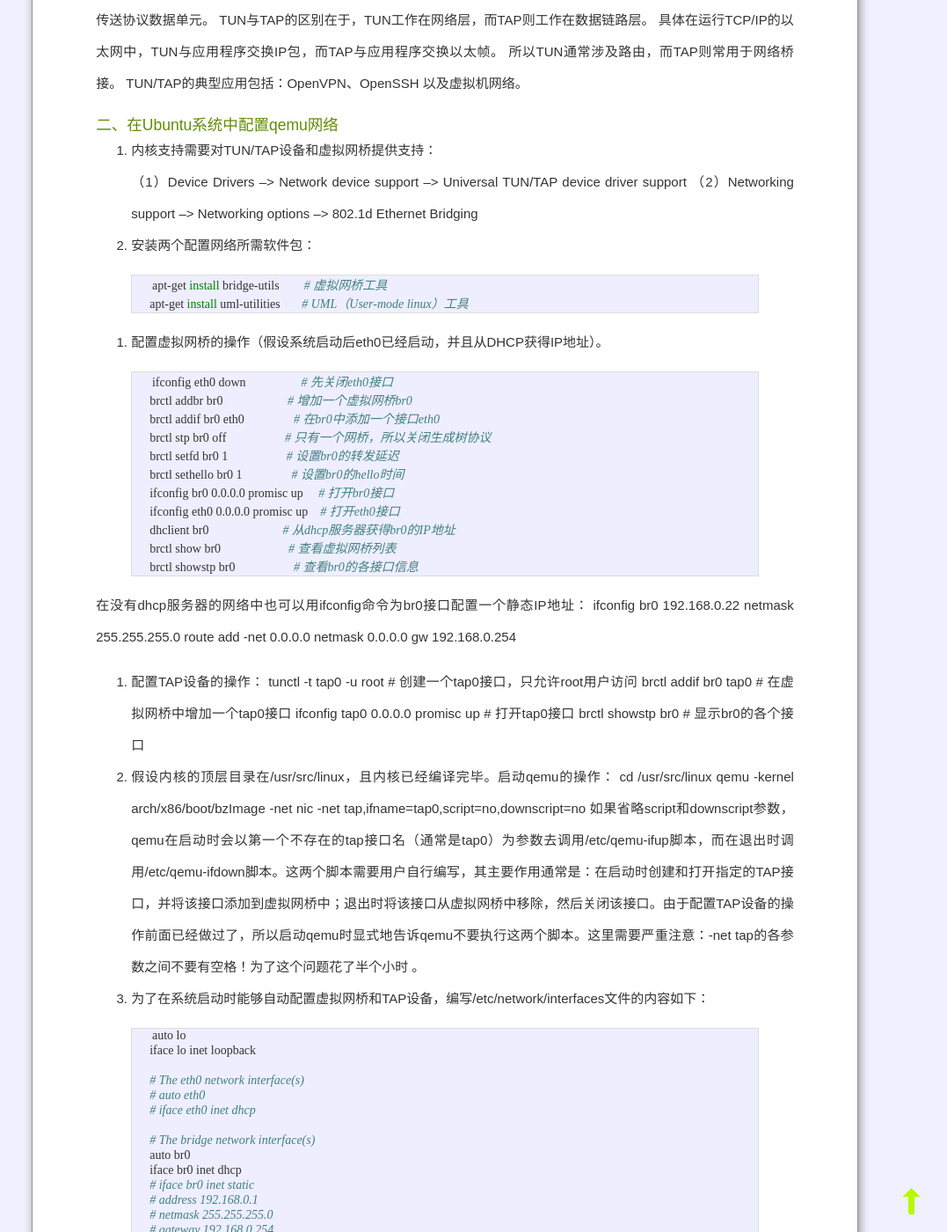
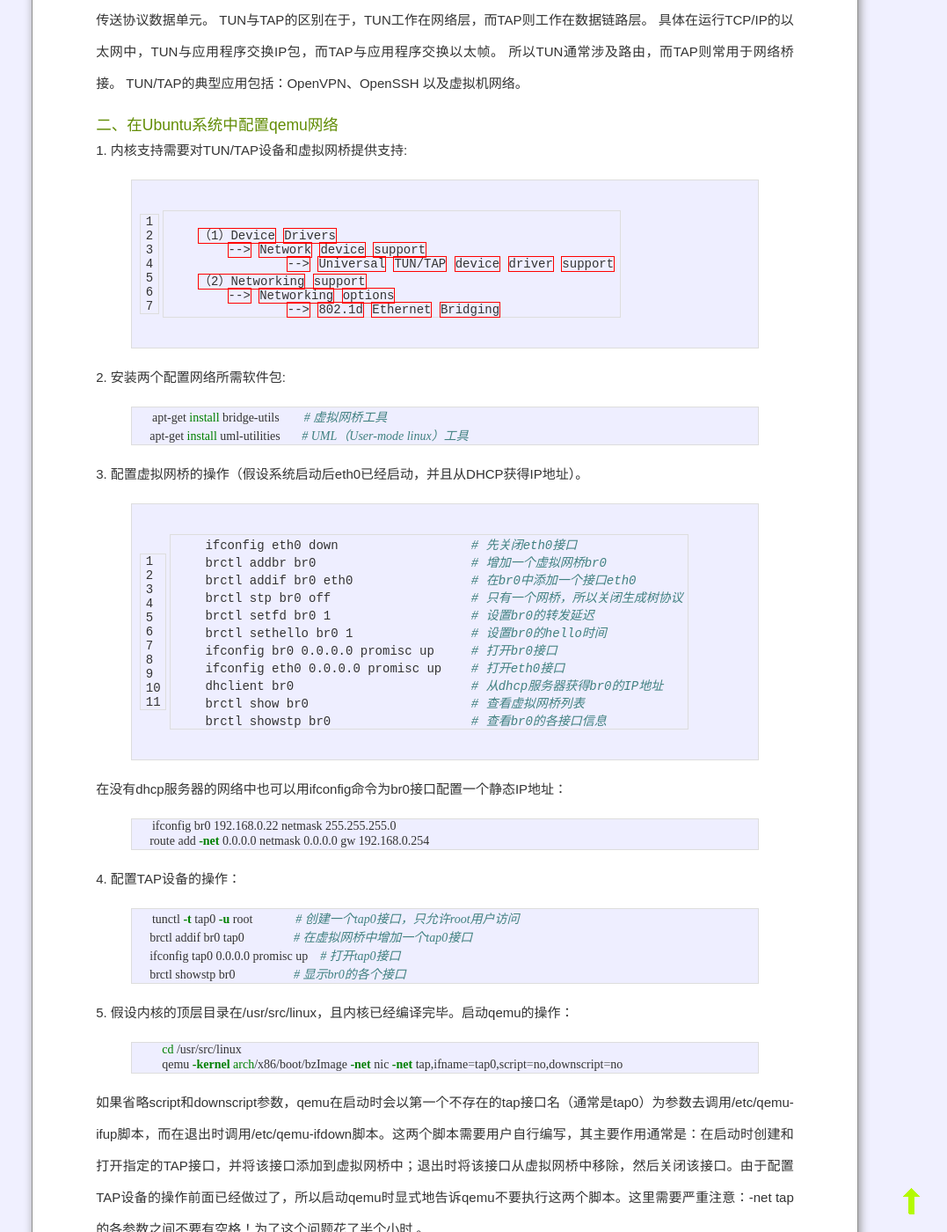
Before and after one commit to cailiwei/yuan, a Jekyll site: the page built from _posts/2013-07-28-qemu-using.markdown, in a window 1280 px wide and 1400 px high, scrolled down 1921 px. Shown: the whole window at 88% size, without its empty margins (134-1211 px from the left). Built offline with Jekyll 4.4.1, drawn with Linux system fonts in a browser that asks for light colours; comment, search, counter and statistics services are not loaded; some of the changed text lies outside the part shown.

Commit message:
Enable lineno in code

```diff
--- a/_posts/2013-07-28-qemu-using.markdown
+++ b/_posts/2013-07-28-qemu-using.markdown
@@ -47,20 +47,22 @@ TUN与TAP的区别在于，TUN工作在网络层，而TAP则工作在数据链
 TUN/TAP的典型应用包括：OpenVPN、OpenSSH 以及虚拟机网络。
 
 ### 二、在Ubuntu系统中配置qemu网络
-1. 内核支持需要对TUN/TAP设备和虚拟网桥提供支持：
+1\. 内核支持需要对TUN/TAP设备和虚拟网桥提供支持:
+{% highlight make linenos %}
     （1）Device Drivers
     	--> Network device support
     		--> Universal TUN/TAP device driver support
     （2）Networking support
     	--> Networking options
     		--> 802.1d Ethernet Bridging
-2. 安装两个配置网络所需软件包：
+{% endhighlight %}
+2\. 安装两个配置网络所需软件包:
 {% highlight bash %}
     apt-get install bridge-utils        # 虚拟网桥工具
     apt-get install uml-utilities       # UML（User-mode linux）工具
 {% endhighlight %}
-3. 配置虚拟网桥的操作（假设系统启动后eth0已经启动，并且从DHCP获得IP地址）。
-{% highlight bash %}
+3\. 配置虚拟网桥的操作（假设系统启动后eth0已经启动，并且从DHCP获得IP地址）。
+{% highlight bash linenos %}
     ifconfig eth0 down                  # 先关闭eth0接口
     brctl addbr br0                     # 增加一个虚拟网桥br0
     brctl addif br0 eth0                # 在br0中添加一个接口eth0
@@ -74,19 +76,25 @@ TUN/TAP的典型应用包括：OpenVPN、OpenSSH 以及虚拟机网络。
     brctl showstp br0                   # 查看br0的各接口信息
 {% endhighlight %}
 在没有dhcp服务器的网络中也可以用ifconfig命令为br0接口配置一个静态IP地址：
+{% highlight bash %}
     ifconfig br0 192.168.0.22 netmask 255.255.255.0
     route add -net 0.0.0.0 netmask 0.0.0.0 gw 192.168.0.254
-4. 配置TAP设备的操作：
+{% endhighlight %}
+4\. 配置TAP设备的操作：
+{% highlight bash %}
     tunctl -t tap0 -u root              # 创建一个tap0接口，只允许root用户访问
     brctl addif br0 tap0                # 在虚拟网桥中增加一个tap0接口
     ifconfig tap0 0.0.0.0 promisc up    # 打开tap0接口
     brctl showstp br0                   # 显示br0的各个接口
-5. 假设内核的顶层目录在/usr/src/linux，且内核已经编译完毕。启动qemu的操作：
+{% endhighlight %}
+5\. 假设内核的顶层目录在/usr/src/linux，且内核已经编译完毕。启动qemu的操作：
+{% highlight bash %}
 	cd /usr/src/linux
 	qemu -kernel arch/x86/boot/bzImage -net nic -net tap,ifname=tap0,script=no,downscript=no
+{% endhighlight %}
 如果省略script和downscript参数，qemu在启动时会以第一个不存在的tap接口名（通常是tap0）为参数去调用/etc/qemu-ifup脚本，而在退出时调用/etc/qemu-ifdown脚本。这两个脚本需要用户自行编写，其主要作用通常是：在启动时创建和打开指定的TAP接口，并将该接口添加到虚拟网桥中；退出时将该接口从虚拟网桥中移除，然后关闭该接口。由于配置TAP设备的操作前面已经做过了，所以启动qemu时显式地告诉qemu不要执行这两个脚本。这里需要严重注意：-net tap的各参数之间不要有空格！为了这个问题花了半个小时 。
-6. 为了在系统启动时能够自动配置虚拟网桥和TAP设备，编写/etc/network/interfaces文件的内容如下：
-{% highlight bash %}
+6\. 为了在系统启动时能够自动配置虚拟网桥和TAP设备，编写/etc/network/interfaces文件的内容如下：
+{% highlight bash linenos %}
     auto lo
     iface lo inet loopback
 
```
